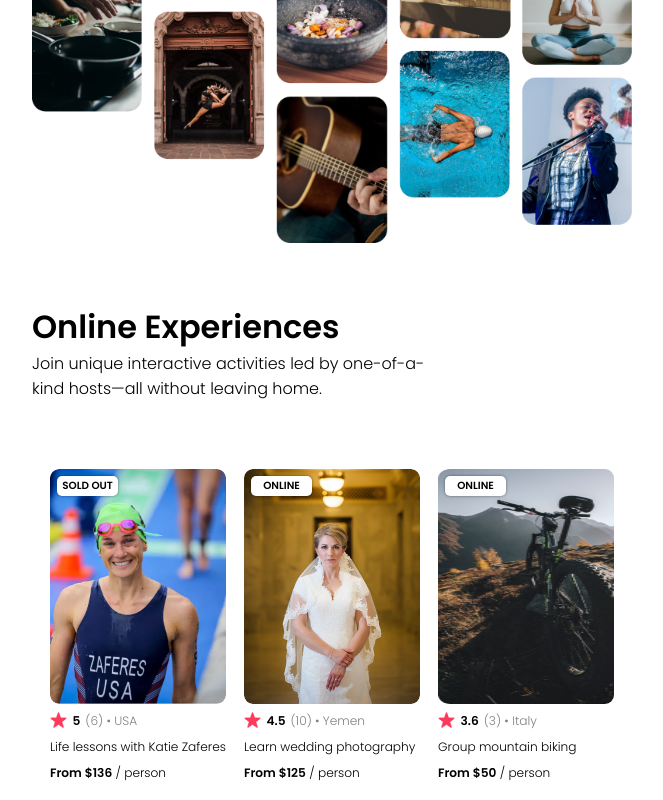
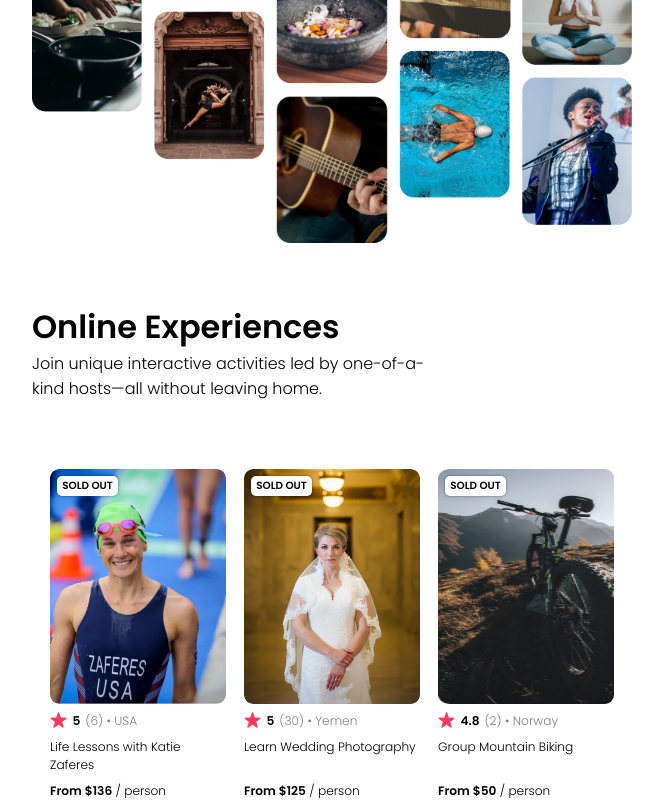
Before and after one commit to sleep24less/airbnb-clone, a React (Vite) app: page / in a window 1280 px wide. Shown: the part 219-1019 px from the top of the page, without its empty margins (308-971 px from the left). Built offline with nearby package versions, Linux system fonts and the light colour scheme.

Commit message:
Create card components using data array

```diff
--- a/src/App.jsx
+++ b/src/App.jsx
@@ -2,41 +2,31 @@ import './App.css'
 import Navbar from './components/Navbar'
 import Hero from './components/Hero'
 import Card from './components/Card'
+import data from './data'
 
 
 function App() {
+
+  const cards = data.map(item => {
+    return (
+      <Card
+        img={item.coverImg}
+        exp={item.title}
+        price={item.price}
+        status='SOLD OUT'
+        rating={item.stats.rating}
+        count={item.stats.reviewCount}
+        country={item.location}
+      />
+    )
+  })
+
   return (
     <div className='container'>
       <Navbar />
       <Hero />
       <div className='card_section'>
-        <Card
-          img='card-img.png'
-          exp='Life lessons with Katie Zaferes'
-          price='136'
-          status='SOLD OUT'
-          rating={5.0}
-          count={6}
-          country='USA'
-        />
-        <Card
-          img='card-img2.png'
-          exp='Learn wedding photography'
-          price='125'
-          status='ONLINE'
-          rating={4.5}
-          count={10}
-          country='Yemen'
-        />
-        <Card
-          img='card-img3.png'
-          exp='Group mountain biking'
-          price='50'
-          status='ONLINE'
-          rating={3.6}
-          count={3}
-          country='Italy'
-        />
+        {cards}
       </div>
     </div>
   )
--- a/src/components/Card.css
+++ b/src/components/Card.css
@@ -10,6 +10,10 @@
     height: 235px;
     width: auto;
     border-radius: 9px;
+}
+
+.card_text {
+    height: 36px;
 }
 
 .status {
--- /dev/null
+++ b/src/data.js
@@ -0,0 +1,41 @@
+export default [
+    {
+        id: 1,
+        title: "Life Lessons with Katie Zaferes",
+        description: "I will share with you what I call \"Positively Impactful Moments of Disappointment.\" Throughout my career, many of my highest moments only came after setbacks and losses. But learning from those difficult moments is what gave me the ability to rise above them and reach my goals.",
+        price: 136,
+        coverImg: "card-img.png",
+        stats: {
+            rating: 5.0,
+            reviewCount: 6
+        },
+        location: "USA",
+        openSpots: 0,
+    },
+    {
+        id: 2,
+        title: "Learn Wedding Photography",
+        description: "Interested in becoming a wedding photographer? For beginner and experienced photographers alike, join us in learning techniques required to leave the happy couple with memories that'll last a lifetime.",
+        price: 125,
+        coverImg: "card-img2.png",
+        stats: {
+            rating: 5.0,
+            reviewCount: 30
+        },
+        location: "Yemen",
+        openSpots: 27,
+    },
+    {
+        id: 3,
+        title: "Group Mountain Biking",
+        description: "Experience the beautiful Norwegian landscape and meet new friends all while conquering rugged terrain on your mountain bike. (Bike provided!)",
+        price: 50,
+        coverImg: "card-img3.png",
+        stats: {
+            rating: 4.8,
+            reviewCount: 2
+        },
+        location: "Norway",
+        openSpots: 3,
+    }
+]
```
